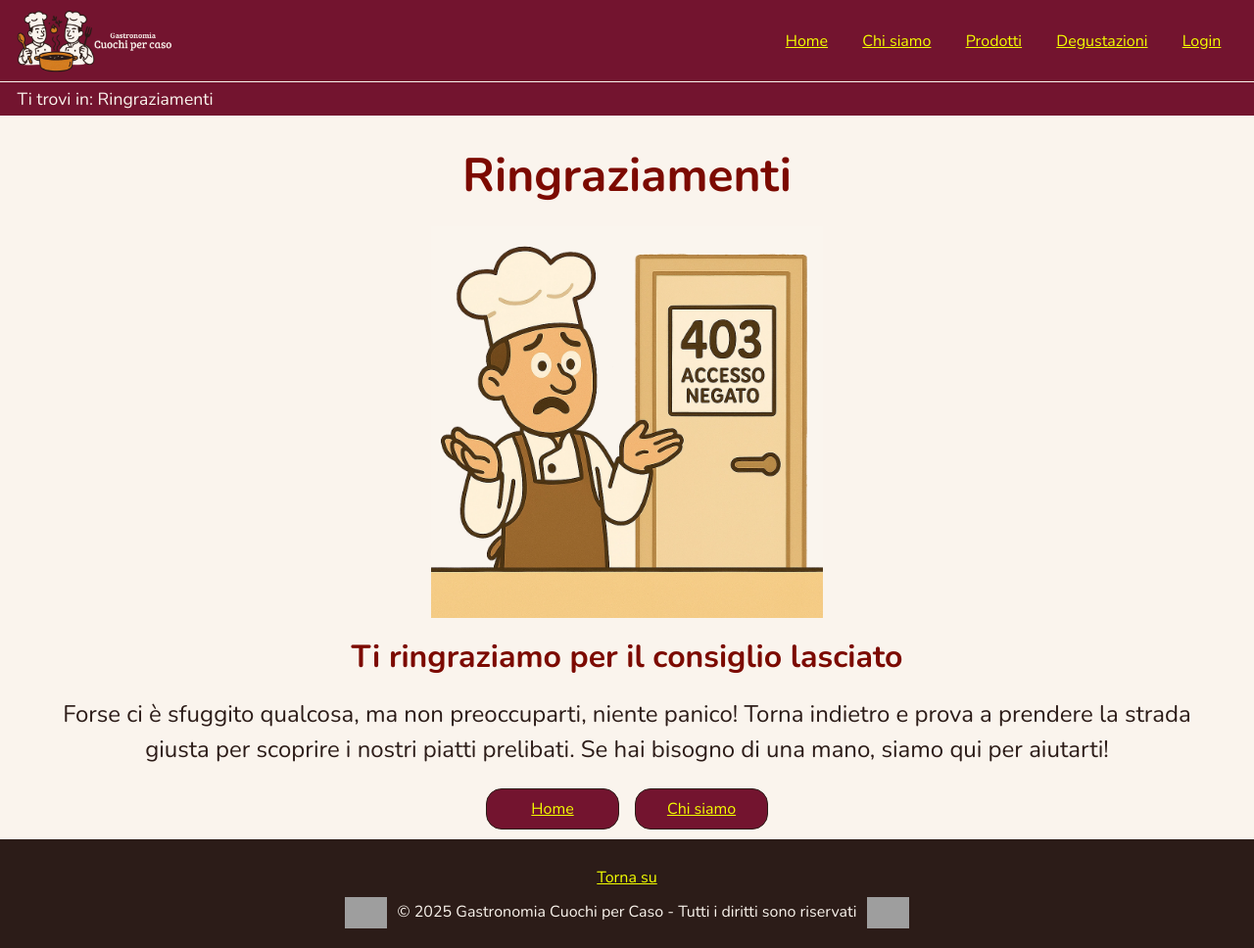
After one commit to GabryMagno/Gastronomy, a PHP site: page /ringraziamenti.php in a window 1280 px wide. The commit adds this page. Shown: the whole page at 98% size. Run offline with PHP 8.4, Linux system fonts and the light colour scheme; grey boxes are pictures that could not be loaded.

Commit message:
aggiunta pagina di ringraziamenti

```diff
--- a/sito/chisiamo.php
+++ b/sito/chisiamo.php
@@ -62,7 +62,7 @@ if(!isset($_POST["advice"])) {
         header('Location: 500.php');
         exit();
     } else {// se il suggerimento è stato aggiunto correttamente, reindirizza alla pagina di ringraziamento
-        header('Location: chisiamo.php');//faremo una pagina di ringraziamento
+        header('Location: ringraziamenti.php');//faremo una pagina di ringraziamento
         exit();
     }
 }
--- /dev/null
+++ b/sito/html/ringraziamenti.html
@@ -0,0 +1,99 @@
+<!DOCTYPE html>
+<html lang="it">
+    <head>
+        <meta charset="UTF-8">
+        <meta http-equiv="X-UA-Compatible" content="IE=edge">
+
+        <title>Errore 403 | Gastronomia Cuochi per caso</title>
+        <link rel="icon" href="assets/img/icone/favicon.svg" type="image/svg+xml">
+
+        <meta name="description" content="Cuochi per Caso, il sito in cui la gastronomia diventa un modo per sperimentare">
+        <meta name="keywords" content="Cuochi per Caso, primi, secondi, contorni, antipasti, dolci, gastronomia">
+        <meta name="author" content="Cuochi per Caso, Nicolò Bolzon, Gabriele Isacco Magnelli">
+        <meta name="viewport" content="width=device-width, initial-scale=1.0">
+
+        <!-- CSS -->
+        <link rel="stylesheet" href="assets/css/print.css" media="print">
+        <link rel="stylesheet" href="assets/css/desktop.css" media="screen ">
+        <link rel="stylesheet" href="assets/css/mobile.css" media="screen and (max-width: 767px)">
+
+        <!--JS-->
+        <script src="assets/js/toggle.js"></script>
+
+        <!-- FONT -->
+        <link rel="preconnect" href="https://fonts.googleapis.com">
+        <link rel="preconnect" href="https://fonts.gstatic.com" crossorigin>
+        <link href="https://fonts.googleapis.com/css2?family=Nunito:ital,wght@0,200..1000;1,200..1000&display=swap" rel="stylesheet">
+    </head>
+
+    <body>
+        <header class="hidden_header">
+            <nav class="navigation" aria-label="Aiuti alla navigazione">
+                <ul>
+                    <li><a href="#menu" class="a_navigation">Vai al menu</a></li>
+                </ul>
+            </nav>
+
+            <nav id="return" class="navbar_top">
+
+                <h2 class="hidden logo-accessibile">Cuochi per Caso</h2>
+
+                <button id="menu-button" aria-label="Comprimi o espandi il menu di navigazione" data-hidden="false" aria-expanded="false">
+                    <span class="menu-button-1" aria-hidden="true"></span>
+                    <span class="menu-button-2" aria-hidden="true"></span>
+                    <span class="menu-button-3" aria-hidden="true"></span>
+                </button>
+
+                <ul id="menu" aria-label="Menu del sito">
+                    <li><a href="index.php"><span lang="en">Home</span></a></li>
+                    <li><a href="chisiamo.php">Chi siamo</a></li>
+                    <li><a href="prodotti.php">Prodotti</a></li>
+                    <li><a href="degustazioni.php">Degustazioni</a></li>
+                    <li>[to-profile]</li>
+                </ul>
+            </nav>
+
+            <nav id="breadcrumb">
+                <p id="current-path">Ti trovi in: Ringraziamenti</p>
+            </nav>
+
+            <h1 class="header_text">Cuochi per Caso</h1>
+            <h2 class="header_text">La tua Gastronomia di fiducia</h2>
+
+        </header>
+
+        <main class="error_main">
+            <section>
+                <h3>Ringraziamenti</h3>
+                <img src="assets/img/errore_403.webp" alt="">
+
+                <h4 class="error-subititle">Ti ringraziamo [USERNAME] per il consiglio lasciato</h4>
+                <p class="error-description">Forse ci è sfuggito qualcosa, ma non preoccuparti, niente panico! Torna indietro e prova a prendere la strada giusta per scoprire i nostri piatti prelibati. Se hai bisogno di una mano, siamo qui per aiutarti!</p>
+
+                <div class="button-container">
+                    <a href="index.php" class="bottoni-link"><span lang="en">Home</span></a>
+                    <a href="chisiamo.php" class="bottoni-link">Chi siamo</a>
+                </div>
+            </section>
+
+        </main>
+
+        <footer>
+            <p class="torna-su"><a href="#return">Torna su</a></p>
+
+            <p>
+                <a href="https://validator.w3.org/check?uri=referer">
+                    <img src="https://www.w3.org/html/logo/badge/html5-badge-h-solo.png" alt="HTML5 Valido!">
+                </a>
+            </p>
+
+            <p>&copy; 2025 Gastronomia Cuochi per Caso - Tutti i diritti sono riservati</p>
+
+            <p>
+                <a href="https://jigsaw.w3.org/css-validator/check/referer">
+                    <img src="https://jigsaw.w3.org/css-validator/images/vcss" alt="CSS Valido!">
+                </a>
+            </p>
+        </footer>
+    </body>
+</html>
--- /dev/null
+++ b/sito/ringraziamenti.php
@@ -0,0 +1,19 @@
+<?php
+
+require_once "php/db.php";
+
+$db = new DB;
+
+$pagina = file_get_contents("html/ringraziamenti.html");// Carica il template HTML della pagina 403
+
+if($db->isUserLog() != false) {
+    $userInfo = $db->GetUserInfo();
+    $pagina = str_replace("[to-profile]","<a href=\"user-profile.php\">Profilo</a>",$pagina);
+    $pagina = str_replace("[USERNAME]",$userInfo['username'],$pagina);
+} else {
+    $pagina = str_replace("[to-profile]","<a href=\"login.php\"><span lang=\"en\">Login</span></a>",$pagina);
+    $pagina = str_replace("[USERNAME]","",$pagina);
+}
+echo $pagina;
+
+?>
```
